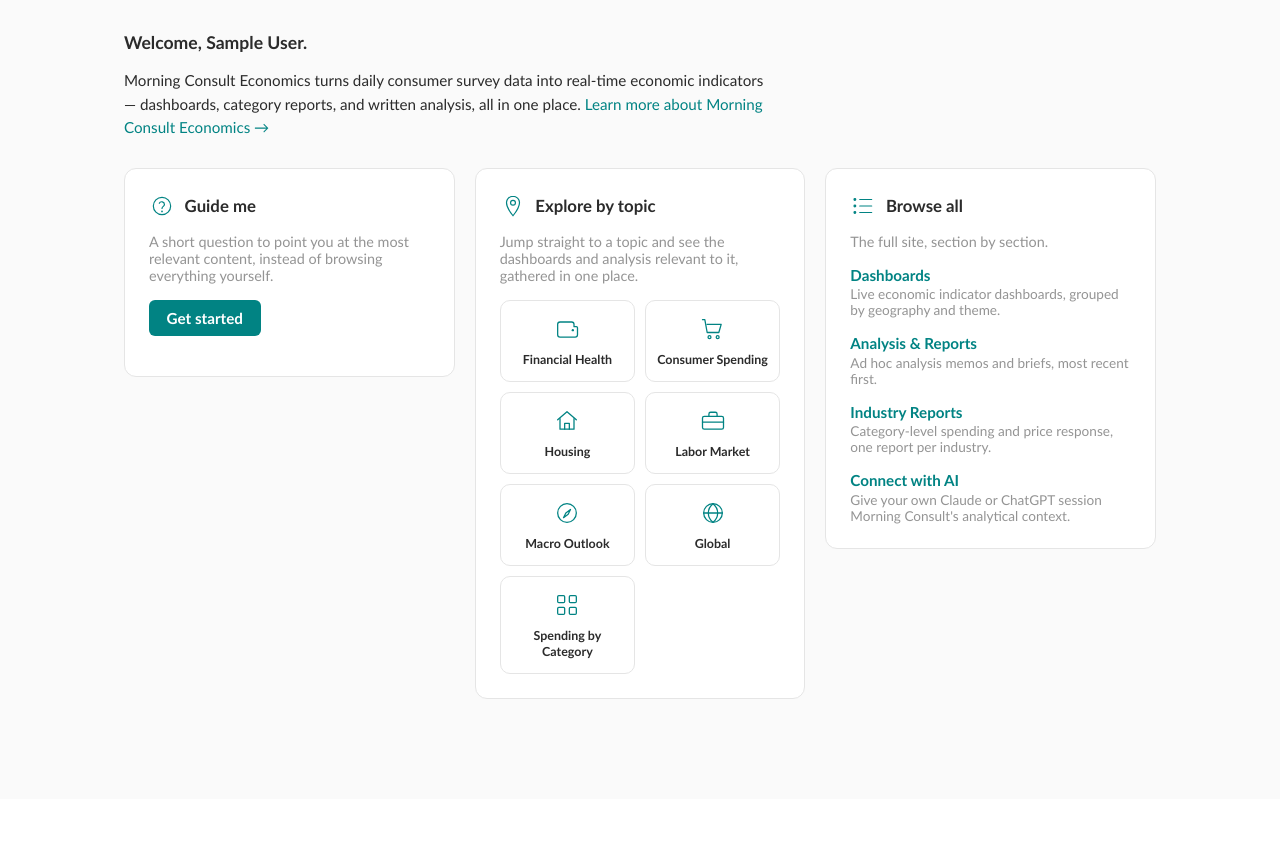
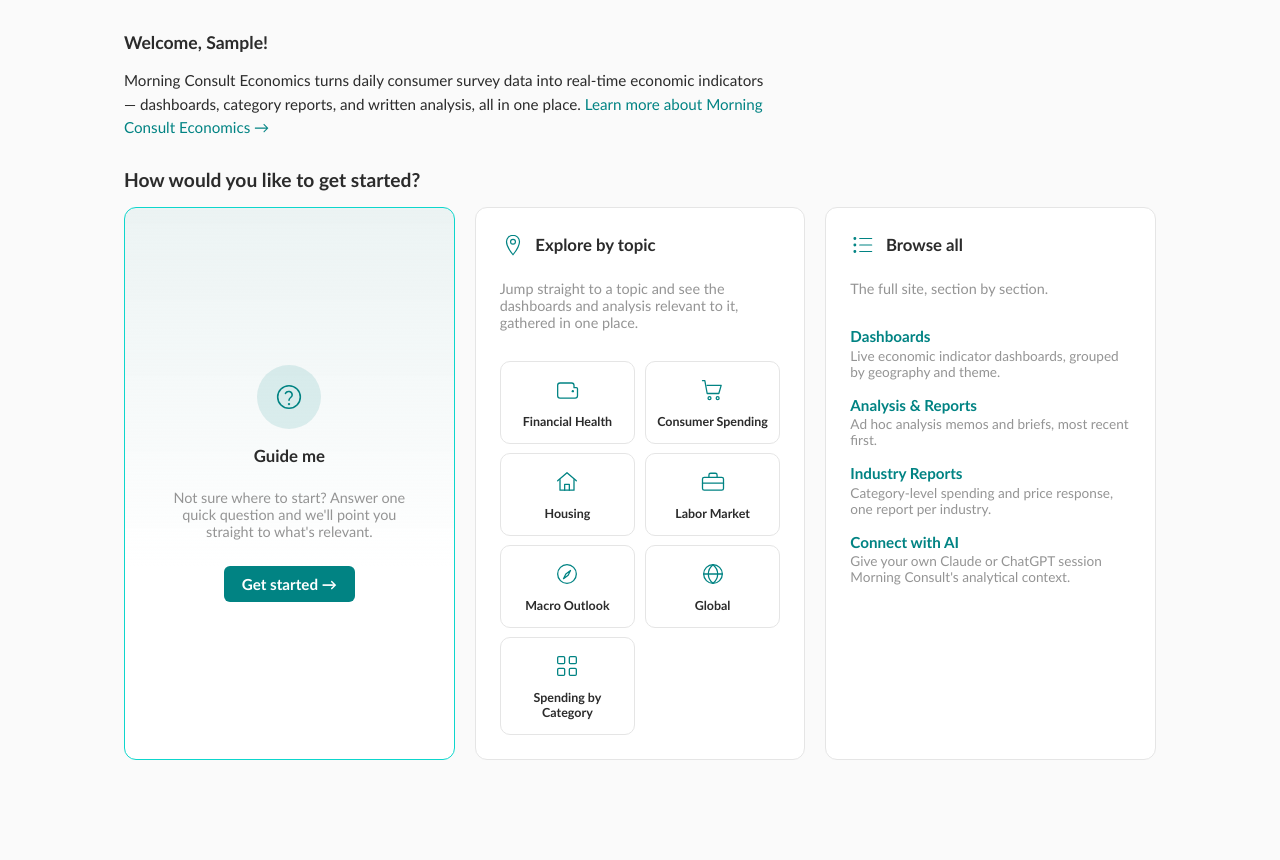
Before and after one commit to kbruun-rgb/MC-Econ-Intel, a Flask app: page / in a window 1280 px wide. Shown: the part 55-915 px from the top of the page. Before the commit the page ends 754 px from the top, so only its background shows below. Run offline with Flask 3, Linux system fonts and the light colour scheme; the visitor is signed in with stand-in values (Sample User, id 1).

Commit message:
Polish home page paths, warmer greeting, dashboard descriptions
- Home page: headline above the three paths ("How would you like to
  get started?"), equal-height cards (was: whichever had less content
  just looked sparse), and a spruced-up Guide me card (icon badge,
  centered layout, warmer copy, bigger button) so it reads as an
  invitation instead of an afterthought
- Greeting now uses first name + exclamation point ("Welcome, Kayla!")
  instead of full name + period, for every account
- Added one-line hand-written descriptions for every dashboard theme
  (config.DASHBOARD_THEME_DESCRIPTIONS), shown wherever a dashboard
  card appears: the Dashboards index, Topic Hub pages, and the Guide
  me wizard's results screen

```diff
--- a/app/library_scan.py
+++ b/app/library_scan.py
@@ -14,6 +14,7 @@ from app.office_convert import ensure_pptx_pdf
 from config import (
     ANALYSES_ROOT,
     DASHBOARD_FILE_TITLES,
+    DASHBOARD_THEME_DESCRIPTIONS,
     DASHBOARD_THEME_DISPLAY_NAMES,
     ECON_LIBRARY_ROOT,
     INDUSTRY_REPORTS_ROOT,
@@ -107,6 +108,7 @@ def scan_econ_library(root=ECON_LIBRARY_ROOT):
             {
                 "theme": theme,
                 "theme_slug": theme_slug,
+                "description": DASHBOARD_THEME_DESCRIPTIONS.get(theme, ""),
                 "folder": folder_name,
                 "dashboards": dashboards,
                 "guide_html": guide_html,
--- a/app/static/css/style.css
+++ b/app/static/css/style.css
@@ -120,18 +120,27 @@ main {
 }
 .team-card h3 { margin: 0 0 0.2rem; font-size: 1rem; }
 
+.paths-headline {
+  font-size: 1.2rem;
+  font-weight: 700;
+  color: var(--mc-near-black);
+  margin: 0.25rem 0 1rem;
+}
+
 .path-grid {
   display: grid;
   grid-template-columns: repeat(3, 1fr);
   gap: 1.25rem;
-  align-items: start;
   margin-bottom: 2.25rem;
+  /* stretch (the default) makes every card match the tallest one */
 }
 @media (max-width: 860px) {
   .path-grid { grid-template-columns: 1fr; }
 }
 
 .path-card {
+  display: flex;
+  flex-direction: column;
   background: white;
   border: 1px solid var(--mc-light-gray);
   border-radius: 12px;
@@ -148,6 +157,30 @@ main {
   gap: 0.6rem;
 }
 .path-heading .topic-icon { color: var(--mc-teal); flex-shrink: 0; }
+
+.guide-card {
+  align-items: center;
+  text-align: center;
+  justify-content: center;
+  background: linear-gradient(180deg, rgba(1,131,131,0.06), white 65%);
+  border-color: var(--mc-teal-light);
+}
+.guide-card .path-heading { justify-content: center; }
+.guide-card p.subtle { max-width: 260px; }
+
+.path-icon-badge {
+  width: 64px;
+  height: 64px;
+  border-radius: 50%;
+  background: rgba(1,131,131,0.12);
+  display: flex;
+  align-items: center;
+  justify-content: center;
+  margin-bottom: 1rem;
+  color: var(--mc-teal);
+}
+
+.btn-large { padding: 0.75rem 1.75rem; font-size: 1rem; margin-top: 0.75rem; }
 
 .topic-tile-grid {
   display: grid;
--- a/app/templates/dashboards_index.html
+++ b/app/templates/dashboards_index.html
@@ -12,6 +12,9 @@
       <div class="card">
         <a class="card-link" href="{{ url_for('dashboards.detail', geography=geography.lower(), theme_slug=entry.theme_slug) }}">
           <h3>{{ entry.theme }}</h3>
+          {% if entry.description %}
+            <p class="subtle" style="margin:0 0 0.5rem;">{{ entry.description }}</p>
+          {% endif %}
           {% if entry.dashboards %}
             <span class="badge live">{{ entry.dashboards|length }} dashboard{{ 's' if entry.dashboards|length != 1 else '' }}</span>
           {% elif entry.guide_html %}
--- a/app/templates/guide.html
+++ b/app/templates/guide.html
@@ -149,7 +149,8 @@
     if (showDashboards && dashboards.length) {
       dashHtml = '<h2 class="section-title" style="font-size:1.05rem;">Dashboards</h2><div class="card-grid">' +
         dashboards.map(function (d) {
-          return '<div class="card"><a class="card-link" href="' + d.url + '"><h3>' + d.label + '</h3><span class="badge">' + d.geography + '</span></a></div>';
+          var desc = d.description ? '<p class="subtle" style="margin:0 0 0.5rem;">' + d.description + '</p>' : '';
+          return '<div class="card"><a class="card-link" href="' + d.url + '"><h3>' + d.label + '</h3>' + desc + '<span class="badge">' + d.geography + '</span></a></div>';
         }).join('') + '</div>';
     }
 
--- a/app/templates/home.html
+++ b/app/templates/home.html
@@ -1,16 +1,18 @@
 {% extends "base.html" %}
 {% import "_icons.html" as icons %}
 {% block content %}
-<p class="home-greeting">Welcome, {{ current_user.name }}.</p>
+<p class="home-greeting">Welcome, {{ current_user.name.split(' ')[0] }}!</p>
 <div class="home-intro">
   <p>Morning Consult Economics turns daily consumer survey data into real-time economic indicators &mdash; dashboards, category reports, and written analysis, all in one place. <a href="{{ url_for('main.about') }}">Learn more about Morning Consult Economics &rarr;</a></p>
 </div>
 
+<h2 class="paths-headline">How would you like to get started?</h2>
 <div class="path-grid">
-  <div class="path-card">
-    <h2 class="path-heading">{{ icons.topic_icon('help', 26) }} Guide me</h2>
-    <p class="subtle">A short question to point you at the most relevant content, instead of browsing everything yourself.</p>
-    <p><a class="btn" href="{{ url_for('main.guide') }}">Get started</a></p>
+  <div class="path-card guide-card">
+    <div class="path-icon-badge">{{ icons.topic_icon('help', 34) }}</div>
+    <h2 class="path-heading">Guide me</h2>
+    <p class="subtle">Not sure where to start? Answer one quick question and we'll point you straight to what's relevant.</p>
+    <a class="btn btn-large" href="{{ url_for('main.guide') }}">Get started &rarr;</a>
   </div>
 
   <div class="path-card">
--- a/app/templates/topic_detail.html
+++ b/app/templates/topic_detail.html
@@ -17,6 +17,9 @@
       <div class="card">
         <a class="card-link" href="{{ url_for('dashboards.detail', geography=d.geography.lower(), theme_slug=d.theme_slug) }}">
           <h3>{{ d.theme }}</h3>
+          {% if d.description %}
+          <p class="subtle" style="margin:0 0 0.5rem;">{{ d.description }}</p>
+          {% endif %}
           <span class="badge">{{ d.geography }}</span>
         </a>
       </div>
--- a/app/topics.py
+++ b/app/topics.py
@@ -57,6 +57,7 @@ def build_wizard_data():
                 {
                     "id": f"dash:{d['geography']}:{d['theme_slug']}",
                     "label": d["theme"],
+                    "description": d.get("description", ""),
                     "geography": d["geography"],
                     "url": url_for("dashboards.detail", geography=d["geography"].lower(), theme_slug=d["theme_slug"]),
                 }
```
Also changed, not shown: config.py (+20 -0 lines).
